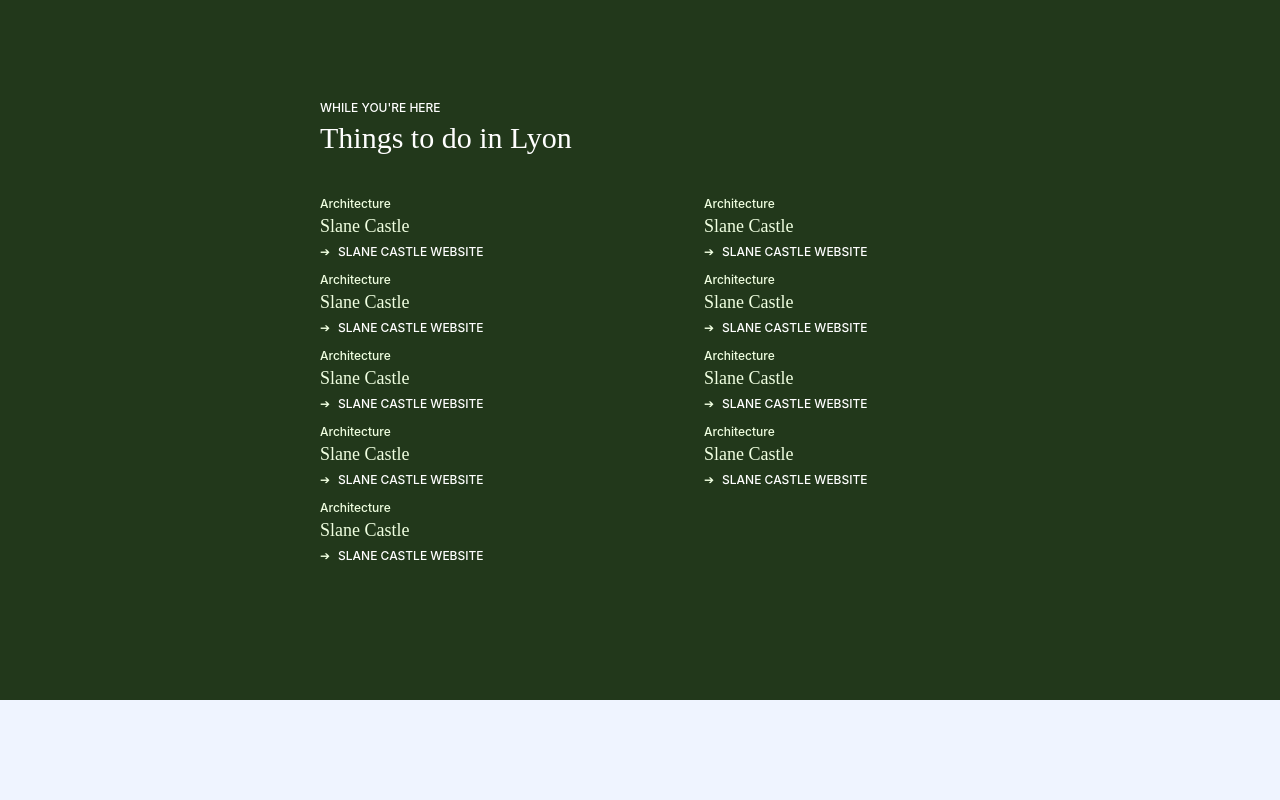
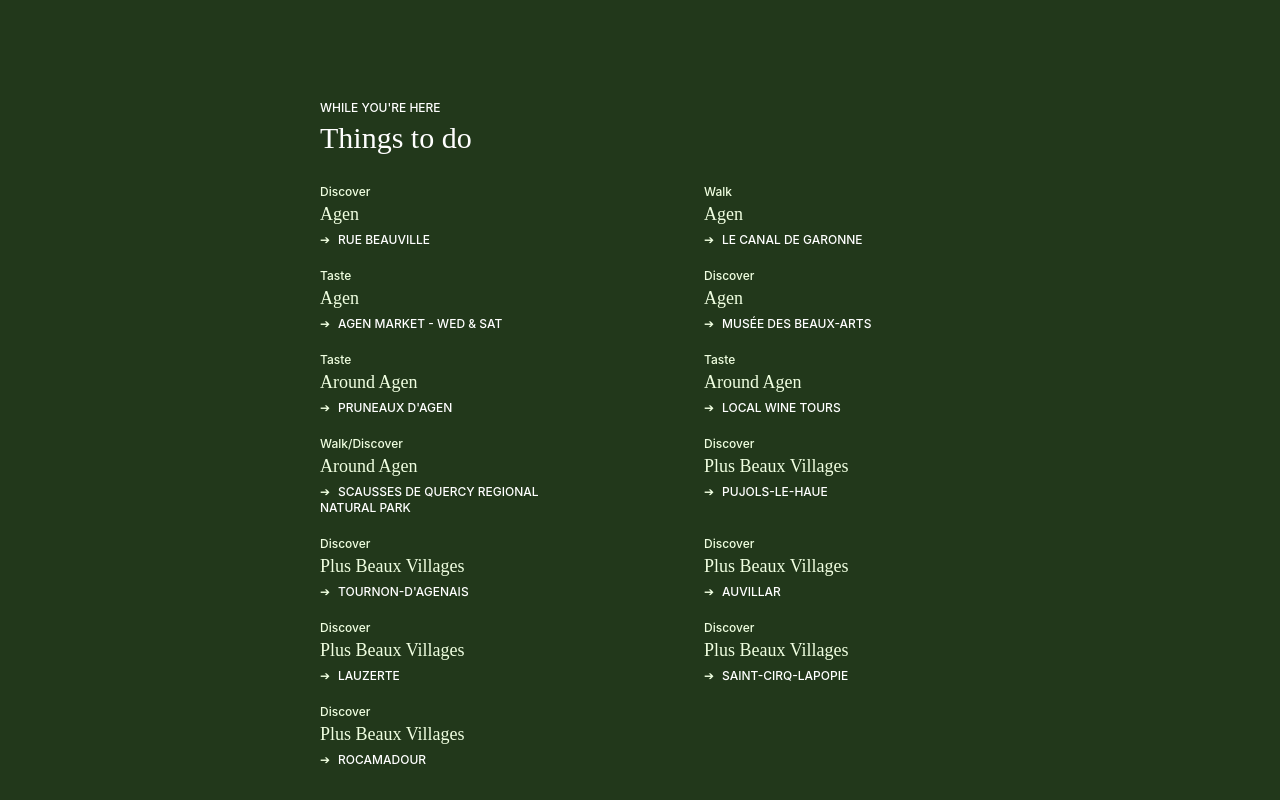
Before and after one commit to SeanLewisIRE/wedding-angular, an Angular app: page / in a window 1280 px wide. Shown: the part 4260-5060 px from the top of the page. Built offline with nearby package versions, Linux system fonts and the light colour scheme.

Commit message:
added amenities

```diff
--- a/src/app/sections/footer/footer.component.css
+++ b/src/app/sections/footer/footer.component.css
@@ -10,3 +10,11 @@
     left: 50%;
     transform: translate(-50%, -50%);
 }
+
+@media (min-width: 1024px) {
+
+    .image-section {
+        background-image: url("../../../assets/footer-cropped.jpg");
+    }
+
+}
--- a/src/app/sections/things-to-do/things-to-do.component.html
+++ b/src/app/sections/things-to-do/things-to-do.component.html
@@ -2,10 +2,10 @@
     <div class="w-4/5 lg:w-3/6 py-4">
         <div class="text-left py-5">
             <h3 class="inter text-xs font-medium text-white my-1">WHILE YOU'RE HERE</h3>
-            <p class="text-3xl lora text-white">Things to do in Lyon</p>
+            <p class="text-3xl lora text-white">Things to do</p>
         </div>
-        <div class="h-full mx-auto flex flex-row flex-wrap md:gap-x-1 lg:gap-x-6 justify-between py-4">
-            <div *ngFor="let amenity of amenities" class="amenity my-1 w-3/6 md:w-2/5">
+        <div class="h-full mx-auto flex flex-row flex-wrap gap-x-1 justify-between">
+            <div *ngFor="let amenity of amenities" class="amenity my-2 w-2/5">
                 <p class="light-green-text inter text-xs font-medium">{{amenity.type}}</p>
                 <p class="light-green-text lora text-lg">{{amenity.title}}</p>
                 <ul>
--- a/src/app/sections/things-to-do/things-to-do.component.ts
+++ b/src/app/sections/things-to-do/things-to-do.component.ts
@@ -12,58 +12,82 @@
 
   amenities: Amenity[] = [
     {
-      type: "Architecture",
-      title: "Slane Castle",
-      linkTitle: "Slane Castle Website",
+      type: "Discover",
+      title: "Agen",
+      linkTitle: "Rue Beauville",
+      link: "https://www.ladepeche.fr/2019/07/20/rue-beauville-sous-les-paves-le-coeur-du-agen-medieval,8322483.php",
+    },
+    {
+      type: "Walk",
+      title: "Agen",
+      linkTitle: "Le Canal de Garonne",
+      link: "https://www.europeanwaterways.com/blog/canal-de-garonne-guide/",
+    },
+    {
+      type: "Taste",
+      title: "Agen",
+      linkTitle: "Agen Market - Wed & Sat",
+      link: "https://goo.gl/maps/anEZHGZ8FCHh6qwd6",
+    },
+    {
+      type: "Discover",
+      title: "Agen",
+      linkTitle: "Musée des Beaux-Arts",
+      link: "https://www.musee-agen.fr/",
+    },
+    {
+      type: "Taste",
+      title: "Around Agen",
+      linkTitle: "Pruneaux d'Agen",
+      link: "https://www.musee-du-pruneau.com/",
+    },
+    {
+      type: "Taste",
+      title: "Around Agen",
+      linkTitle: "Local Wine Tours",
       link: "https://www.slanecastle.ie/",
     },
     {
-      type: "Architecture",
-      title: "Slane Castle",
-      linkTitle: "Slane Castle Website",
-      link: "https://www.slanecastle.ie/",
+      type: "Walk/Discover",
+      title: "Around Agen",
+      linkTitle: "Scausses de Quercy Regional Natural Park",
+      link: "https://www.francethisway.com/tourism/causses-du-quercy.php",
     },
     {
-      type: "Architecture",
-      title: "Slane Castle",
-      linkTitle: "Slane Castle Website",
-      link: "https://www.slanecastle.ie/",
+      type: "Discover",
+      title: "Plus Beaux Villages",
+      linkTitle: "Pujols-le-Haue",
+      link: "https://www.les-plus-beaux-villages-de-france.org/fr/nos-villages/pujols-le-haut/",
     },
     {
-      type: "Architecture",
-      title: "Slane Castle",
-      linkTitle: "Slane Castle Website",
-      link: "https://www.slanecastle.ie/",
+      type: "Discover",
+      title: "Plus Beaux Villages",
+      linkTitle: "Tournon-d'Agenais",
+      link: "https://www.les-plus-beaux-villages-de-france.org/fr/nos-villages/tournon-dagenais/",
     },
     {
-      type: "Architecture",
-      title: "Slane Castle",
-      linkTitle: "Slane Castle Website",
-      link: "https://www.slanecastle.ie/",
+      type: "Discover",
+      title: "Plus Beaux Villages",
+      linkTitle: "Auvillar",
+      link: "https://www.les-plus-beaux-villages-de-france.org/fr/nos-villages/auvillar/",
     },
     {
-      type: "Architecture",
-      title: "Slane Castle",
-      linkTitle: "Slane Castle Website",
-      link: "https://www.slanecastle.ie/",
+      type: "Discover",
+      title: "Plus Beaux Villages",
+      linkTitle: "Lauzerte",
+      link: "https://www.les-plus-beaux-villages-de-france.org/fr/nos-villages/lauzerte/",
     },
     {
-      type: "Architecture",
-      title: "Slane Castle",
-      linkTitle: "Slane Castle Website",
-      link: "https://www.slanecastle.ie/",
+      type: "Discover",
+      title: "Plus Beaux Villages",
+      linkTitle: "Saint-Cirq-Lapopie",
+      link: "https://www.les-plus-beaux-villages-de-france.org/fr/nos-villages/saint-cirq-lapopie/",
     },
     {
-      type: "Architecture",
-      title: "Slane Castle",
-      linkTitle: "Slane Castle Website",
-      link: "https://www.slanecastle.ie/",
-    },
-    {
-      type: "Architecture",
-      title: "Slane Castle",
-      linkTitle: "Slane Castle Website",
-      link: "https://www.slanecastle.ie/",
+      type: "Discover",
+      title: "Plus Beaux Villages",
+      linkTitle: "Rocamadour",
+      link: "https://www.les-plus-beaux-villages-de-france.org/fr/nos-villages/rocamadour/",
     }
   ]
 
```
Also changed, not shown: src/assets/footer-cropped.jpg (added).
